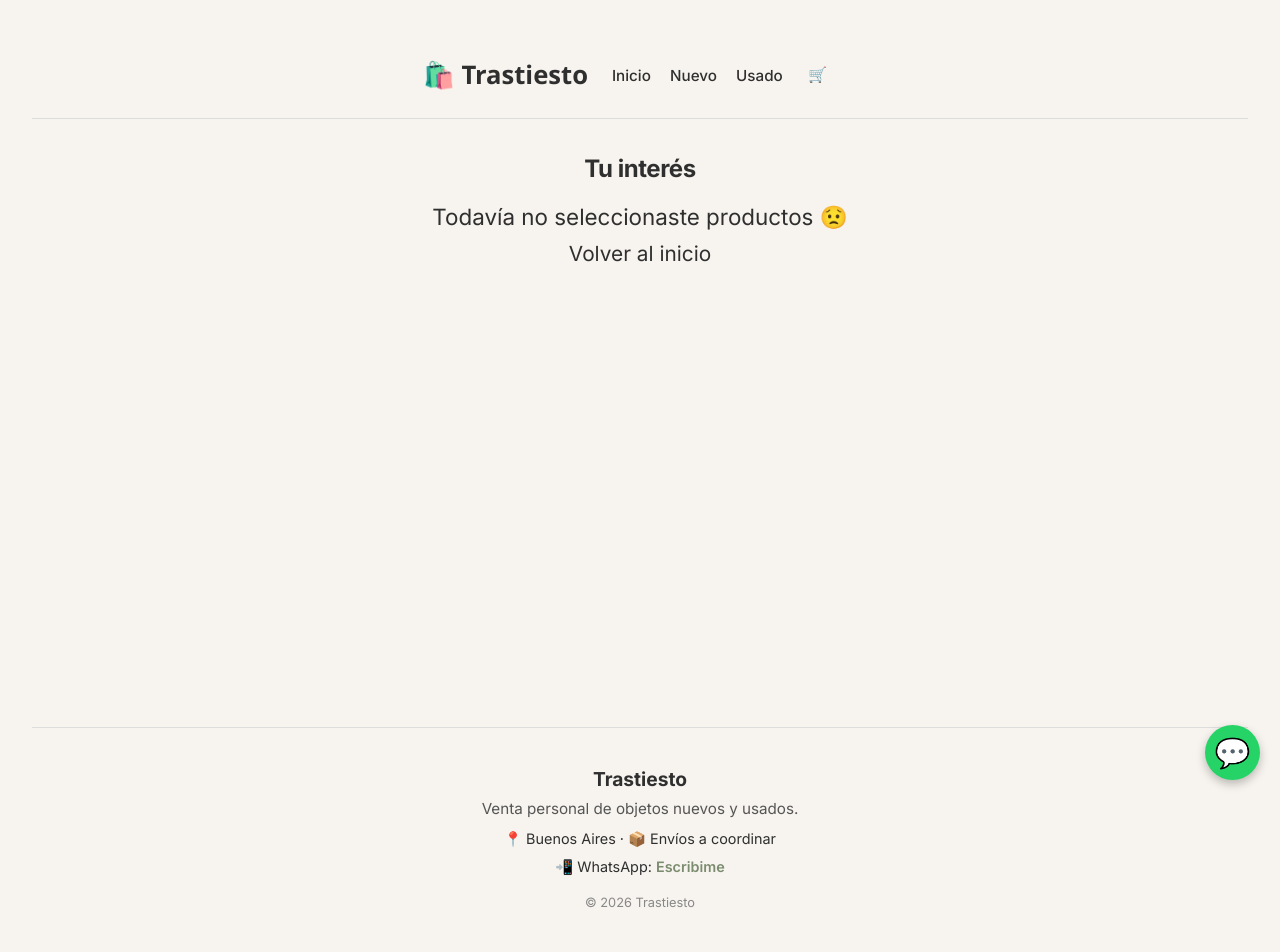
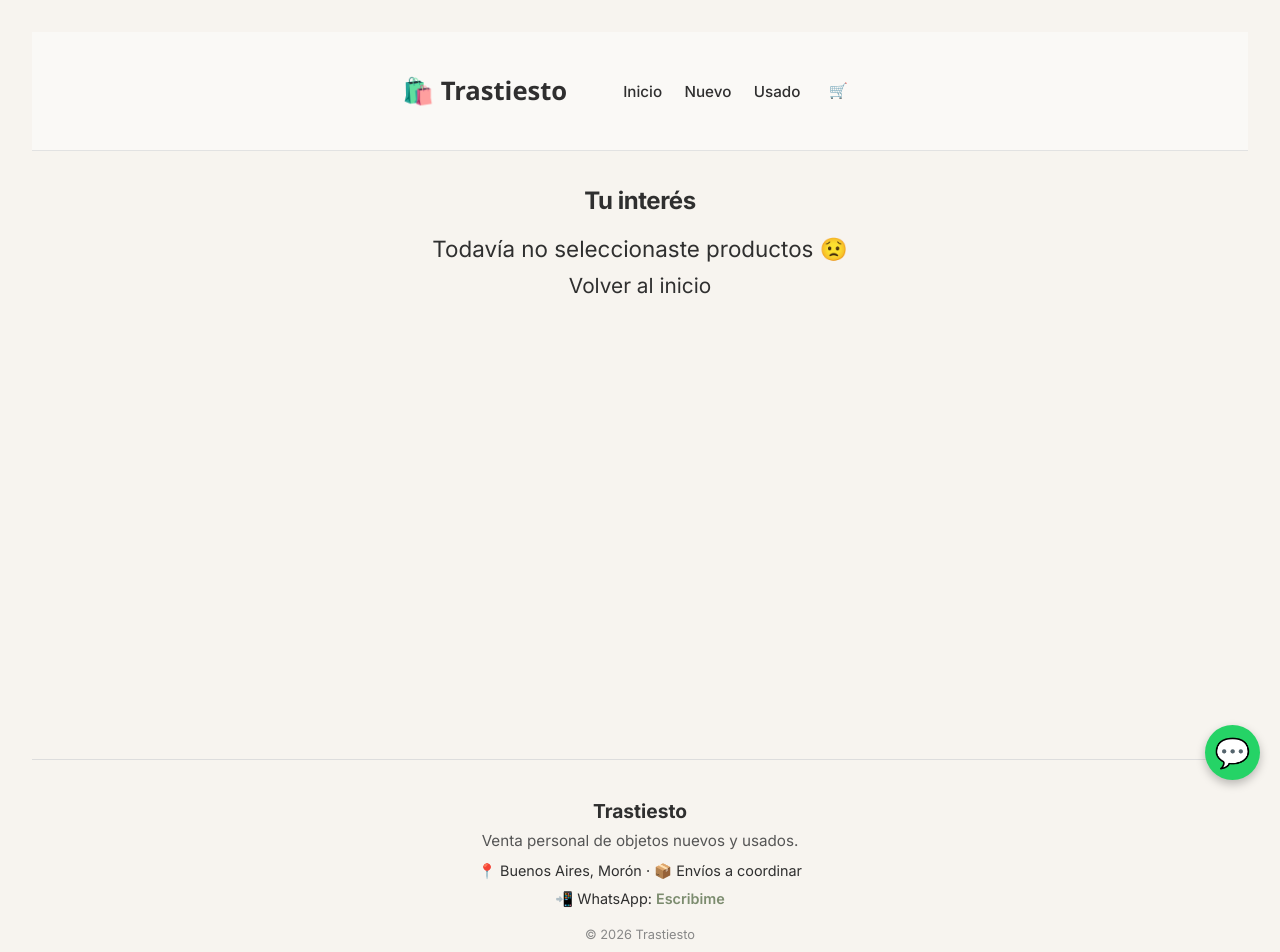
Before and after one commit to LivingPythonIA/Trastiesto, a React (Vite) app: page /carrito in a window 1280 px wide. Shown: the top 952 px of the page. Built offline with nearby package versions, Linux system fonts and the light colour scheme.

Commit message:
cambios css

```diff
--- a/src/components/Footer/Footer.jsx
+++ b/src/components/Footer/Footer.jsx
@@ -12,7 +12,7 @@ export const Footer = () => {
           </p>
 
           <p className="footer-contact">
-            📍 Buenos Aires · 📦 Envíos a coordinar
+            📍 Buenos Aires, Morón · 📦 Envíos a coordinar
           </p>
 
           <p className="footer-contact">
--- a/src/components/Header/Header.css
+++ b/src/components/Header/Header.css
@@ -30,8 +30,8 @@ nav a:hover {
   display: flex;
   justify-content: space-between;
   align-items: center;
-  background-color: #f7f4ef; /* tono cálido */
-  border-bottom: 1px solid #ddd;
+  background-color: #faf9f6;
+  border-bottom: 1px solid #e2e2e2;
   padding: 0.8rem 0;
    justify-content: space-between;
 }
@@ -52,11 +52,12 @@ nav a:hover {
 .header-container {
   max-width: 1200px;
   margin: auto;
-  padding: 0 1rem;
+  padding: 1rem 1rem;
 
   display: flex;
   justify-content: space-between;
   align-items: center;
+  gap: 2rem; /* 🔑 separación */
 }
 
 /* LOGO */
@@ -67,8 +68,6 @@ nav a:hover {
   display: flex;
   align-items: center;
   gap: 0.4rem;
-
-
   text-decoration: none;
   font-size: 1.6rem;
   font-weight: 700;
--- a/src/components/Item/Item.css
+++ b/src/components/Item/Item.css
@@ -1,3 +1,17 @@
+
+
+.product-title {
+  font-size: 1.05rem;
+  font-weight: 600;
+  margin-top: 0.6rem;
+  color: #2f2f2f;
+}
+
+.product-item p {
+  font-size: 0.9rem;
+  color: #5f5f5f;
+}
+
 .product-item {
   border: 1px solid #ddd;
   width: 100%;
@@ -32,20 +46,7 @@
   display: block;
 }
 
-/* TEXTO */
-.product-item p {
-  margin: 0.375rem 0;
-  font-size: 0.95rem;
-  color: #444;
-}
 
-/* TÍTULO */
-.product-title {
-  font-size: 1.1rem;
-  font-weight: 600;
-  color: #2f2f2f; /* oscuro y legible */
-  margin-top: 0.5rem;
-}
 
 /* PRECIO (si usás clase) */
 .product-price {
--- a/src/components/Nav/Nav.css
+++ b/src/components/Nav/Nav.css
@@ -11,7 +11,7 @@
 .nav-list {
   list-style: none;
   display: flex;
-  gap: 1.2rem;
+  gap: 1.4rem;
   align-items: center;
   margin: 0;
   padding: 0;
@@ -45,12 +45,13 @@
 /* BADGE */
 .in-cart {
   position: absolute;
-  top: -6px;
-  right: -10px;
-
+  top: -5px;
+  right: -8px;
   background-color: #7c8c6f;
   color: white;
-
+  min-width: 18px;
+  height: 18px;
+  border-radius: 50%;
   width: 18px;
   height: 18px;
 
```
